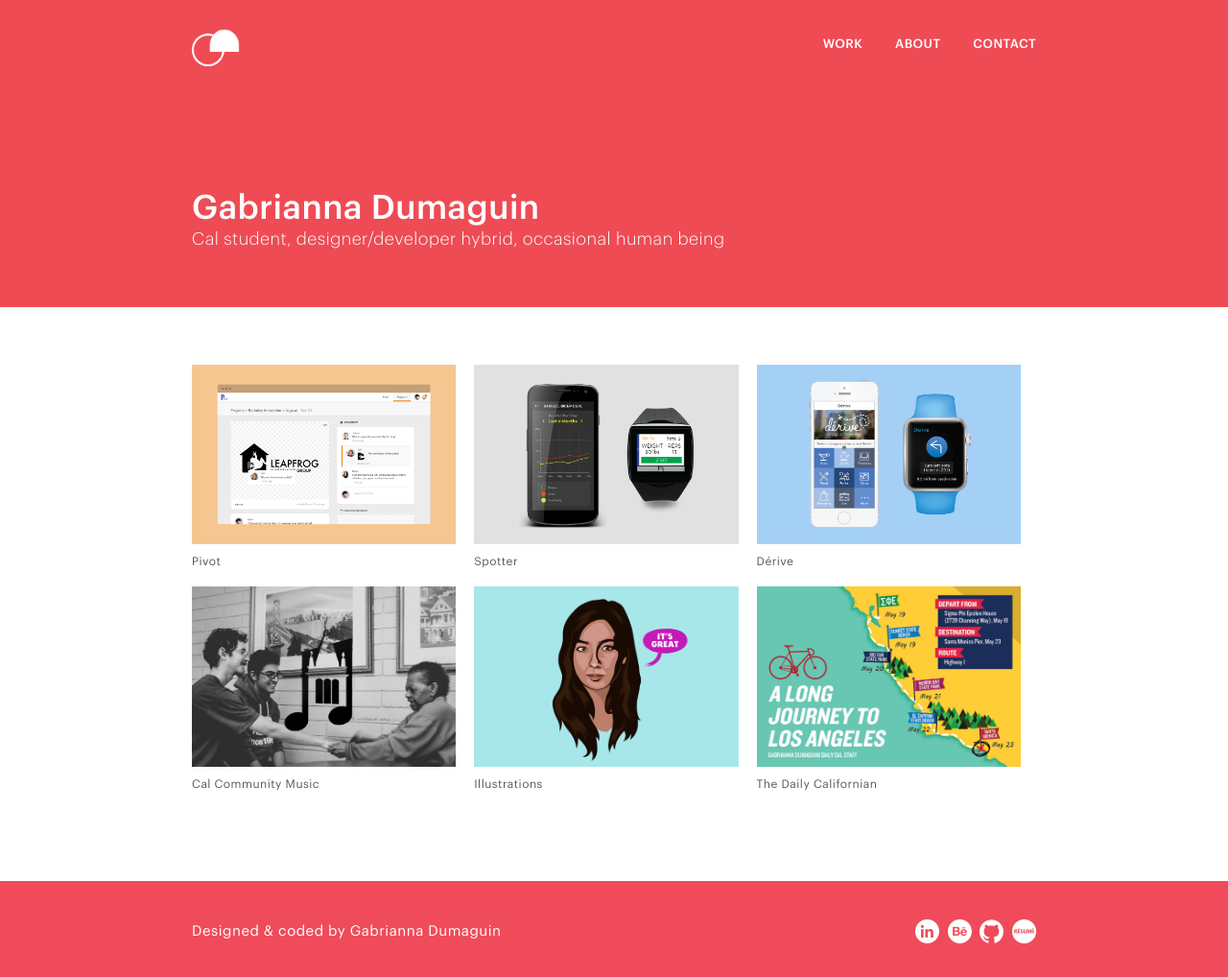
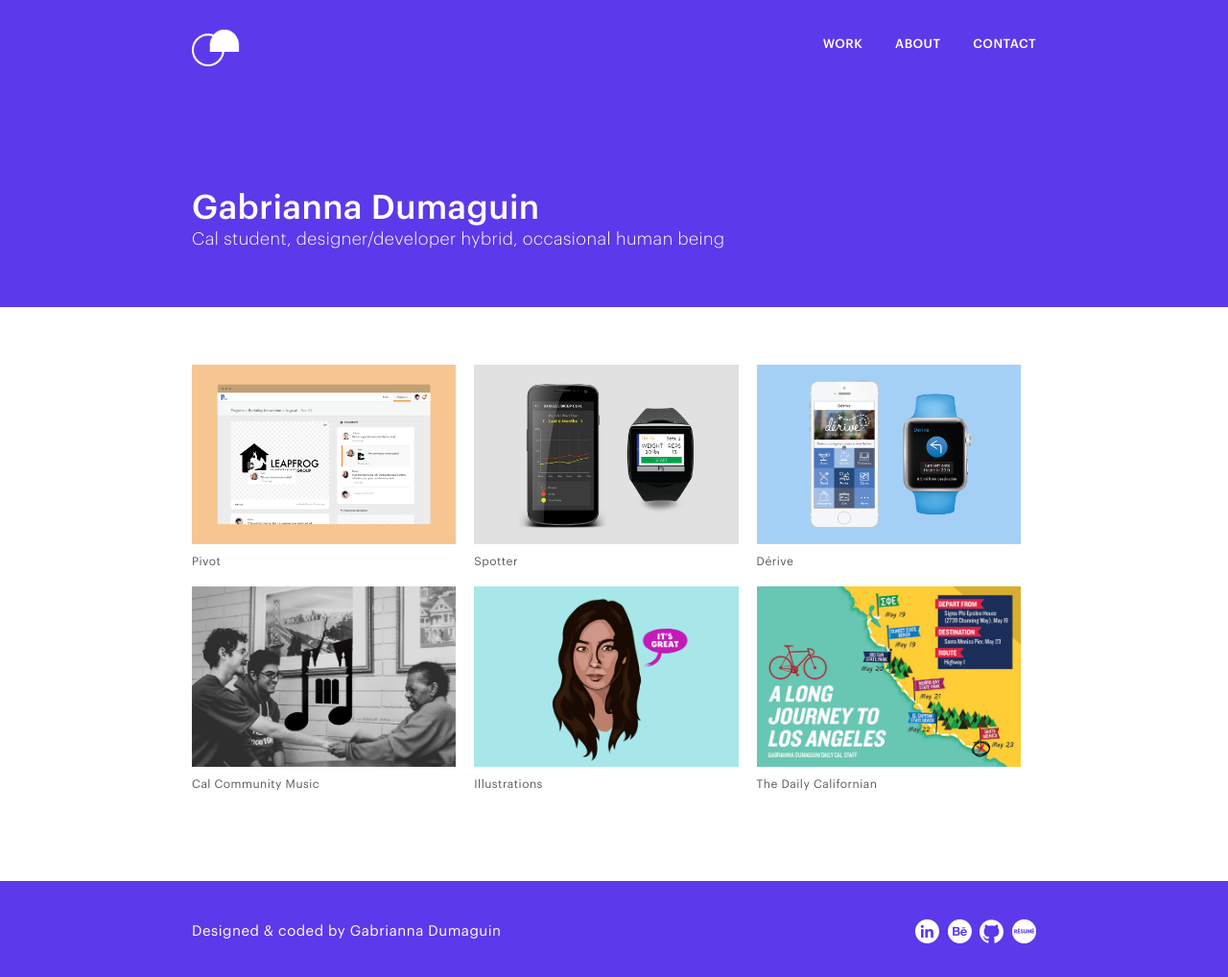
Before and after one commit to gabriannad/gabriannad.github.io, a website: page index.html in a window 1280 px wide. Shown: the whole page at 96% size. Drawn offline with nearby package versions, Linux system fonts and the light colour scheme.

Commit message:
Changed main color back to purple blue

```diff
--- a/index.html
+++ b/index.html
@@ -15,7 +15,7 @@
 
 		<style type="text/css">
 			#proj-title {
-				background-color: #ef4b54;
+				background-color: #5C39EA;
 				height: 200px;
 			}
 
@@ -52,7 +52,7 @@
 			}
 
 			footer {
-				background-color: #EF4B5A;
+				background-color: #5C39EA;
 			}
 		</style>
 
```
Also changed, not shown: about.html (+1 -1 lines).
